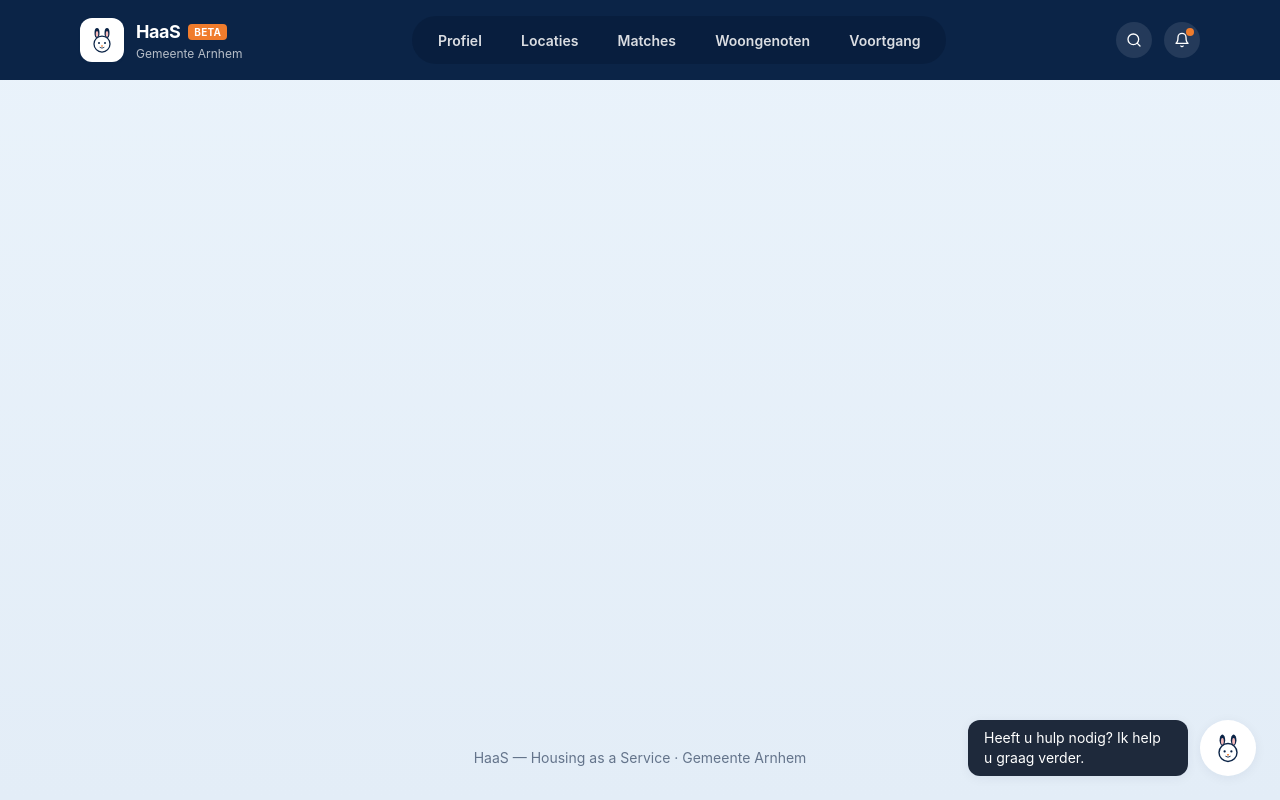
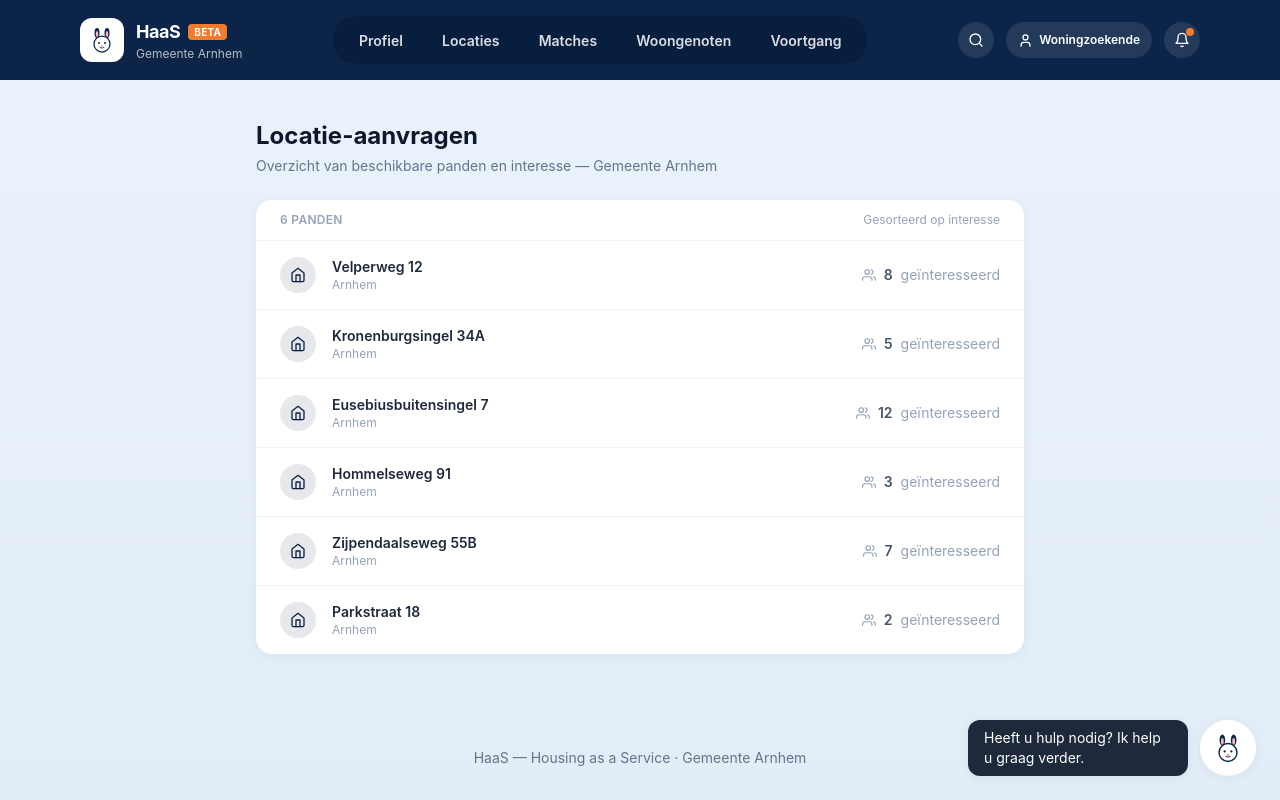
Before and after one commit to TomGieben/haas, a Vue app: page /ambtenaar in a window 1280 px wide. Built offline with nearby package versions, Linux system fonts and the light colour scheme.

Commit message:
ambtenaar rol met eigen pagina

```diff
--- a/src/components/layout/AppHeader.vue
+++ b/src/components/layout/AppHeader.vue
@@ -2,11 +2,27 @@
 import { ref, nextTick, computed } from 'vue';
 import { useRouter } from 'vue-router';
 import NavTabs from './NavTabs.vue';
+import { useRoleStore } from '../../stores/role';
+import type { Role } from '../../stores/role';
+
+const roleStore = useRoleStore();
 
 const router = useRouter();
 
 const notificationsOpen = ref(false);
+const roleMenuOpen = ref(false);
 const searchOpen = ref(false);
+
+const roles: { value: Role; label: string }[] = [
+  { value: 'woningzoekende', label: 'Woningzoekende' },
+  { value: 'ambtenaar', label: 'Ambtenaar' },
+];
+
+function switchRole(r: Role) {
+  roleStore.setRole(r);
+  roleMenuOpen.value = false;
+  router.push(r === 'ambtenaar' ? '/ambtenaar' : '/profiel');
+}
 const searchInput = ref<HTMLInputElement | null>(null);
 const searchQuery = ref('');
 
@@ -125,6 +141,44 @@ function formatTime(date: Date) {
 
         <div class="relative">
           <button
+            class="relative flex items-center gap-1.5 h-9 rounded-full bg-white/10 hover:bg-white/20 px-3 transition"
+            :aria-label="`Rol: ${roleStore.role}`"
+            @click="roleMenuOpen = !roleMenuOpen"
+          >
+            <svg xmlns="http://www.w3.org/2000/svg" width="15" height="15" viewBox="0 0 24 24" fill="none" stroke="currentColor" stroke-width="2" stroke-linecap="round" stroke-linejoin="round"><path d="M19 21v-2a4 4 0 0 0-4-4H9a4 4 0 0 0-4 4v2"/><circle cx="12" cy="7" r="4"/></svg>
+            <span class="text-xs font-semibold hidden sm:inline">
+              {{ roleStore.role === 'ambtenaar' ? 'Ambtenaar' : 'Woningzoekende' }}
+            </span>
+          </button>
+
+          <Transition name="dropdown">
+            <div
+              v-if="roleMenuOpen"
+              class="absolute right-0 top-12 w-52 bg-white text-gray-800 rounded-xl shadow-lg overflow-hidden z-50"
+            >
+              <div class="px-4 py-3 border-b border-gray-100 text-xs font-semibold uppercase tracking-wide text-gray-400">
+                Wissel van rol
+              </div>
+              <button
+                v-for="r in roles"
+                :key="r.value"
+                class="w-full px-4 py-3 flex items-center gap-3 hover:bg-slate-50 transition text-left"
+                :class="{ 'opacity-40 pointer-events-none': roleStore.role === r.value }"
+                @click="switchRole(r.value)"
+              >
+                <span
+                  class="w-2 h-2 rounded-full shrink-0"
+                  :class="roleStore.role === r.value ? 'bg-brand-orange' : 'bg-slate-200'"
+                ></span>
+                <span class="text-sm font-medium">{{ r.label }}</span>
+                <svg v-if="roleStore.role === r.value" xmlns="http://www.w3.org/2000/svg" width="13" height="13" viewBox="0 0 24 24" fill="none" stroke="currentColor" stroke-width="2.5" stroke-linecap="round" stroke-linejoin="round" class="ml-auto text-brand-orange"><polyline points="20 6 9 17 4 12"/></svg>
+              </button>
+            </div>
+          </Transition>
+        </div>
+
+        <div class="relative">
+          <button
             class="relative w-9 h-9 rounded-full bg-white/10 hover:bg-white/20 flex items-center justify-center transition"
             aria-label="Notificaties"
             @click="notificationsOpen = !notificationsOpen"
--- a/src/components/layout/NavTabs.vue
+++ b/src/components/layout/NavTabs.vue
@@ -1,11 +1,25 @@
 <script setup lang="ts">
-const tabs = [
+import { computed } from 'vue';
+import { useRoleStore } from '../../stores/role';
+
+const roleStore = useRoleStore();
+
+const woningzoekendeTabs = [
   { to: '/profiel', label: 'Profiel' },
   { to: '/locaties', label: 'Locaties' },
   { to: '/matches', label: 'Matches' },
   { to: '/woongenoten', label: 'Woongenoten' },
   { to: '/voortgang', label: 'Voortgang' },
 ];
+
+const ambtenaarTabs = [
+  { to: '/ambtenaar', label: 'Aanvragen' },
+  { to: '/locaties', label: 'Locaties' },
+];
+
+const tabs = computed(() =>
+  roleStore.role === 'ambtenaar' ? ambtenaarTabs : woningzoekendeTabs
+);
 </script>
 
 <template>
--- a/src/router/index.ts
+++ b/src/router/index.ts
@@ -7,6 +7,7 @@ const routes = [
   { path: '/matches', name: 'matches', component: () => import('../views/MatchesView.vue') },
   { path: '/woongenoten', name: 'woongenoten', component: () => import('../views/HousematesView.vue') },
   { path: '/voortgang', name: 'voortgang', component: () => import('../views/ProgressView.vue') },
+  { path: '/ambtenaar', name: 'ambtenaar', component: () => import('../views/AmbtenaarView.vue') },
 ];
 
 export const router = createRouter({
--- /dev/null
+++ b/src/stores/role.ts
@@ -0,0 +1,14 @@
+import { defineStore } from 'pinia';
+import { ref } from 'vue';
+
+export type Role = 'woningzoekende' | 'ambtenaar';
+
+export const useRoleStore = defineStore('role', () => {
+  const role = ref<Role>('woningzoekende');
+
+  function setRole(r: Role) {
+    role.value = r;
+  }
+
+  return { role, setRole };
+});
--- /dev/null
+++ b/src/views/AmbtenaarView.vue
@@ -0,0 +1,114 @@
+<script setup lang="ts">
+import { ref } from 'vue';
+
+interface Pand {
+  id: string;
+  straat: string;
+  huisnummer: string;
+  geinteresseerd: number;
+}
+
+const panden = ref<Pand[]>([
+  { id: '1', straat: 'Velperweg', huisnummer: '12', geinteresseerd: 8 },
+  { id: '2', straat: 'Kronenburgsingel', huisnummer: '34A', geinteresseerd: 5 },
+  { id: '3', straat: 'Eusebiusbuitensingel', huisnummer: '7', geinteresseerd: 12 },
+  { id: '4', straat: 'Hommelseweg', huisnummer: '91', geinteresseerd: 3 },
+  { id: '5', straat: 'Zijpendaalseweg', huisnummer: '55B', geinteresseerd: 7 },
+  { id: '6', straat: 'Parkstraat', huisnummer: '18', geinteresseerd: 2 },
+]);
+
+const selected = ref<Pand | null>(null);
+</script>
+
+<template>
+  <div class="max-w-3xl mx-auto">
+    <div class="mb-6">
+      <h1 class="text-2xl font-bold text-slate-900">Locatie-aanvragen</h1>
+      <p class="text-sm text-slate-500 mt-1">Overzicht van beschikbare panden en interesse — Gemeente Arnhem</p>
+    </div>
+
+    <div class="bg-white rounded-card shadow-card overflow-hidden">
+      <div class="px-6 py-3 border-b border-slate-100 flex items-center justify-between">
+        <span class="text-xs font-semibold uppercase tracking-wide text-slate-400">{{ panden.length }} panden</span>
+        <span class="text-xs text-slate-400">Gesorteerd op interesse</span>
+      </div>
+
+      <ul class="divide-y divide-slate-100">
+        <li
+          v-for="pand in panden"
+          :key="pand.id"
+          class="px-6 py-4 flex items-center justify-between hover:bg-slate-50 transition cursor-pointer"
+          @click="selected = pand"
+        >
+          <div class="flex items-center gap-4">
+            <div class="w-9 h-9 rounded-full bg-navy/10 flex items-center justify-center shrink-0">
+              <svg xmlns="http://www.w3.org/2000/svg" width="16" height="16" viewBox="0 0 24 24" fill="none" stroke="currentColor" stroke-width="2" stroke-linecap="round" stroke-linejoin="round" class="text-navy"><path d="M3 9l9-7 9 7v11a2 2 0 0 1-2 2H5a2 2 0 0 1-2-2z"/><polyline points="9 22 9 12 15 12 15 22"/></svg>
+            </div>
+            <div>
+              <p class="text-sm font-semibold text-slate-800">{{ pand.straat }} {{ pand.huisnummer }}</p>
+              <p class="text-xs text-slate-400">Arnhem</p>
+            </div>
+          </div>
+          <div class="flex items-center gap-2 text-sm text-slate-600">
+            <svg xmlns="http://www.w3.org/2000/svg" width="14" height="14" viewBox="0 0 24 24" fill="none" stroke="currentColor" stroke-width="2" stroke-linecap="round" stroke-linejoin="round" class="text-slate-400"><path d="M17 21v-2a4 4 0 0 0-4-4H5a4 4 0 0 0-4 4v2"/><circle cx="9" cy="7" r="4"/><path d="M23 21v-2a4 4 0 0 0-3-3.87"/><path d="M16 3.13a4 4 0 0 1 0 7.75"/></svg>
+            <span class="font-semibold">{{ pand.geinteresseerd }}</span>
+            <span class="text-slate-400">geïnteresseerd</span>
+          </div>
+        </li>
+      </ul>
+    </div>
+
+    <Transition name="slide-up">
+      <div
+        v-if="selected"
+        class="fixed inset-0 bg-black/30 z-40 flex items-end sm:items-center justify-center"
+        @click.self="selected = null"
+      >
+        <div class="bg-white rounded-t-2xl sm:rounded-2xl w-full sm:max-w-md p-6 shadow-xl">
+          <div class="flex items-center justify-between mb-4">
+            <h2 class="font-bold text-slate-900">{{ selected.straat }} {{ selected.huisnummer }}</h2>
+            <button @click="selected = null" class="text-slate-400 hover:text-slate-600 transition">
+              <svg xmlns="http://www.w3.org/2000/svg" width="18" height="18" viewBox="0 0 24 24" fill="none" stroke="currentColor" stroke-width="2" stroke-linecap="round" stroke-linejoin="round"><path d="M18 6 6 18"/><path d="m6 6 12 12"/></svg>
+            </button>
+          </div>
+          <dl class="space-y-2 text-sm mb-6">
+            <div class="flex justify-between">
+              <dt class="text-slate-500">Straat</dt>
+              <dd class="font-medium text-slate-800">{{ selected.straat }}</dd>
+            </div>
+            <div class="flex justify-between">
+              <dt class="text-slate-500">Huisnummer</dt>
+              <dd class="font-medium text-slate-800">{{ selected.huisnummer }}</dd>
+            </div>
+            <div class="flex justify-between">
+              <dt class="text-slate-500">Stad</dt>
+              <dd class="font-medium text-slate-800">Arnhem</dd>
+            </div>
+            <div class="flex justify-between">
+              <dt class="text-slate-500">Geïnteresseerden</dt>
+              <dd class="font-semibold text-slate-800">{{ selected.geinteresseerd }} personen</dd>
+            </div>
+          </dl>
+          <button
+            class="w-full bg-navy text-white rounded-xl py-2.5 text-sm font-semibold hover:bg-navy-deep transition"
+            @click="selected = null"
+          >
+            Aanvragen bekijken
+          </button>
+        </div>
+      </div>
+    </Transition>
+  </div>
+</template>
+
+<style scoped>
+.slide-up-enter-active,
+.slide-up-leave-active {
+  transition: opacity 0.2s ease, transform 0.2s ease;
+}
+.slide-up-enter-from,
+.slide-up-leave-to {
+  opacity: 0;
+  transform: translateY(16px);
+}
+</style>
--- a/src/views/LocationsView.vue
+++ b/src/views/LocationsView.vue
@@ -5,10 +5,12 @@ import LocationMap from '../components/locations/LocationMap.vue';
 import LocationList from '../components/locations/LocationList.vue';
 import BaseButton from '../components/ui/BaseButton.vue';
 import { useLocationsStore } from '../stores/locations';
+import { useRoleStore } from '../stores/role';
 
 const store = useLocationsStore();
 const { all, selectedId } = storeToRefs(store);
 const router = useRouter();
+const roleStore = useRoleStore();
 </script>
 
 <template>
@@ -25,7 +27,7 @@ const router = useRouter();
 
     <p class="text-xs text-slate-400 mt-2">Kaart: © OpenStreetMap contributors</p>
 
-    <div class="mt-8">
+    <div v-if="roleStore.role !== 'ambtenaar'" class="mt-8">
       <BaseButton block :disabled="!selectedId" @click="router.push('/matches')">
         Volgende: Matches bekijken
         <svg width="18" height="18" viewBox="0 0 24 24" fill="none" stroke="currentColor" stroke-width="2.5" stroke-linecap="round" stroke-linejoin="round"><line x1="5" y1="12" x2="19" y2="12"/><polyline points="12 5 19 12 12 19"/></svg>
```
